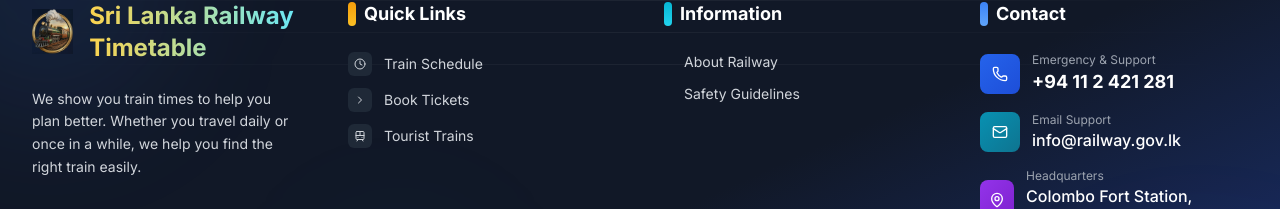
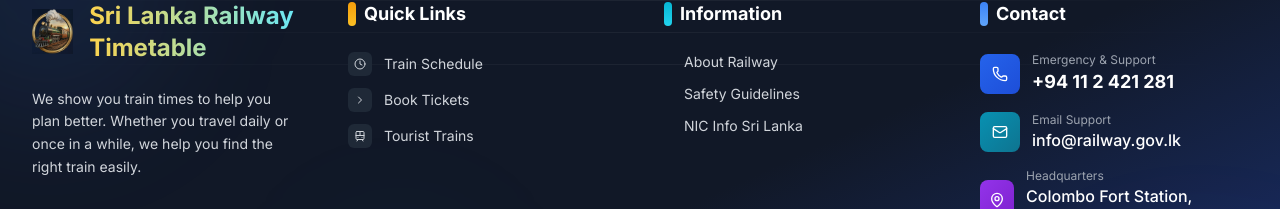
Before and after one commit to pubudutharanga/Sri-Lanka-train-timetable, a Next.js app: page / in a window 1280 px wide. Shown: the part 7774-7983 px from the top of the page. Built offline with nearby package versions, Linux system fonts and the light colour scheme.

Commit message:
feat: add responsive PremiumFooter component with branding, navigation, and contact links

```diff
--- a/app/PremiumFooter.jsx
+++ b/app/PremiumFooter.jsx
@@ -185,6 +185,19 @@
                       Safety Guidelines
                     </a>
                   </li>
+
+                  {/* NIC Info Link */}
+                  <li>
+                    <a
+                      href="https://nicinfo.vercel.app/en"
+                      target="_blank"
+                      rel="noopener noreferrer"
+                      className="text-sm text-gray-300 hover:text-white transition-colors flex items-center gap-2 group"
+                    >
+                      <ChevronRight className="w-3 h-3 text-cyan-400 opacity-0 group-hover:opacity-100 transition-opacity" />
+                      NIC Info Sri Lanka
+                    </a>
+                  </li>
                 </ul>
               </div>
 
```
